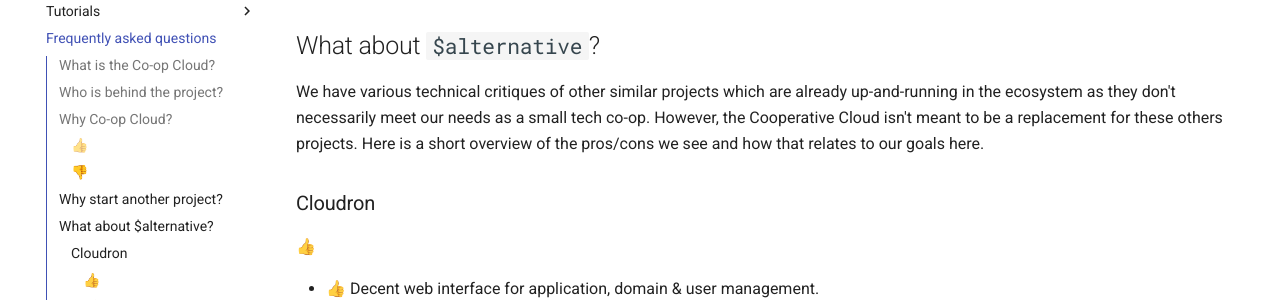
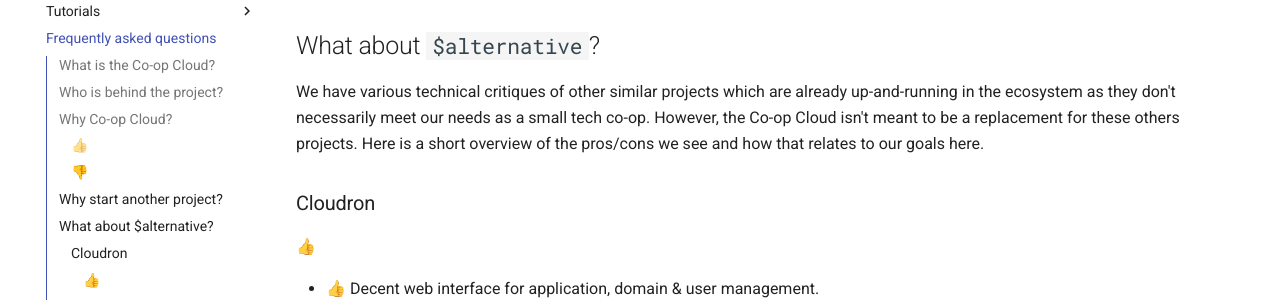
Before and after one commit to mayel/docs.coopcloud.tech, an MkDocs documentation site: the page built from docs/faq.md, in a window 1280 px wide and 900 px high, scrolled down 977 px. Shown: the part 178-478 px from the top of the window. Built offline with MkDocs 1.6.1 and Material for MkDocs 9.7.7, drawn with Linux system fonts in a browser that asks for light colours; some of the changed text lies outside the part shown.

Commit message:
Catch those straggling coops

```diff
--- a/docs/faq.md
+++ b/docs/faq.md
@@ -37,7 +37,7 @@
 ## What about `$alternative`?
 
 We have various technical critiques of other similar projects which are already
-up-and-running in the ecosystem as they don't necessarily meet our needs as a small tech co-op. However, the Cooperative Cloud isn't meant to be a replacement for these others projects. Here is a short overview of the pros/cons we see and how that relates to our goals here.
+up-and-running in the ecosystem as they don't necessarily meet our needs as a small tech co-op. However, the Co-op Cloud isn't meant to be a replacement for these others projects. Here is a short overview of the pros/cons we see and how that relates to our goals here.
 
 ### Cloudron
 
@@ -144,4 +144,4 @@
 
 ## What licensing model do you use?
 
-The Cooperative Cloud is and will always be available under [copyleft licenses](https://en.wikipedia.org/wiki/Copyleft).
+The Co-op Cloud is and will always be available under [copyleft licenses](https://en.wikipedia.org/wiki/Copyleft).
```
